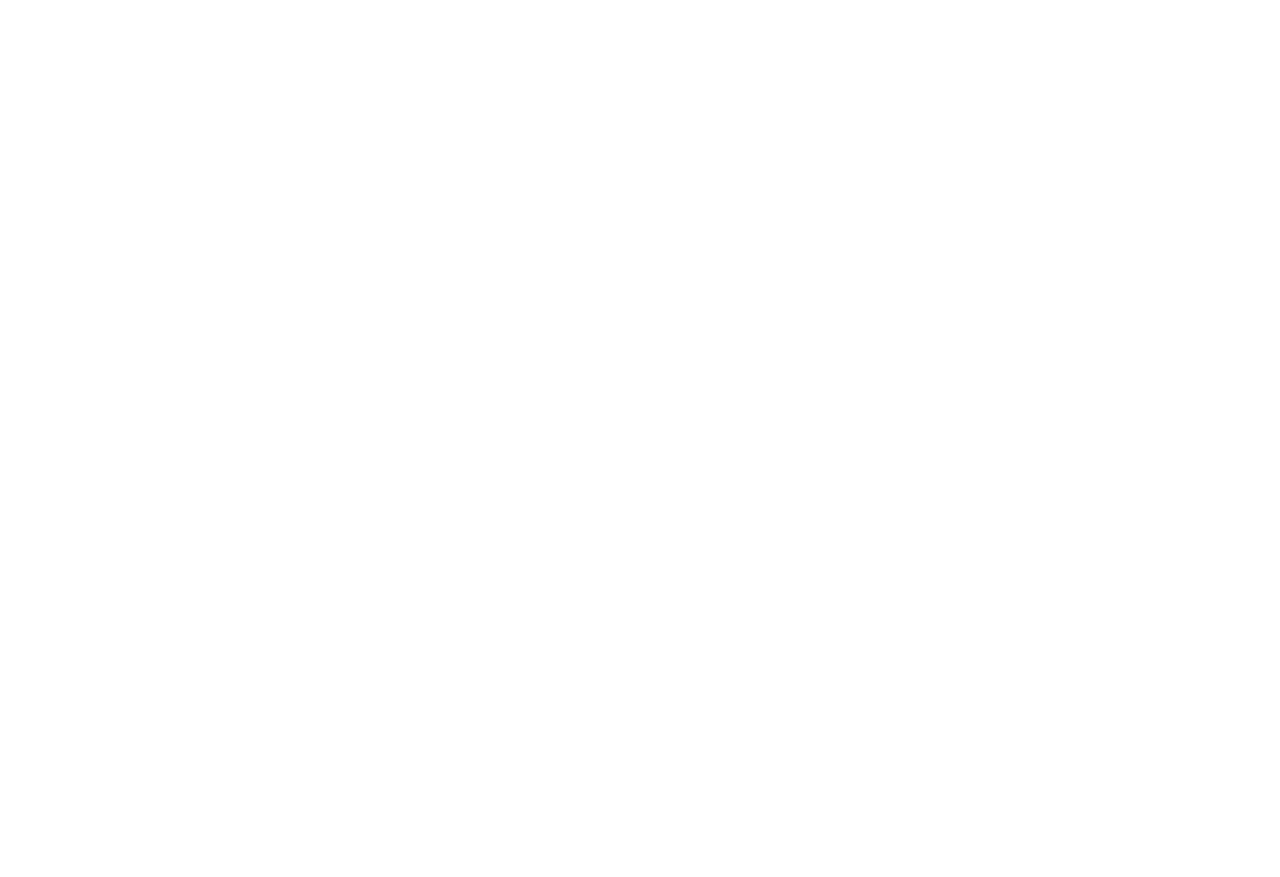
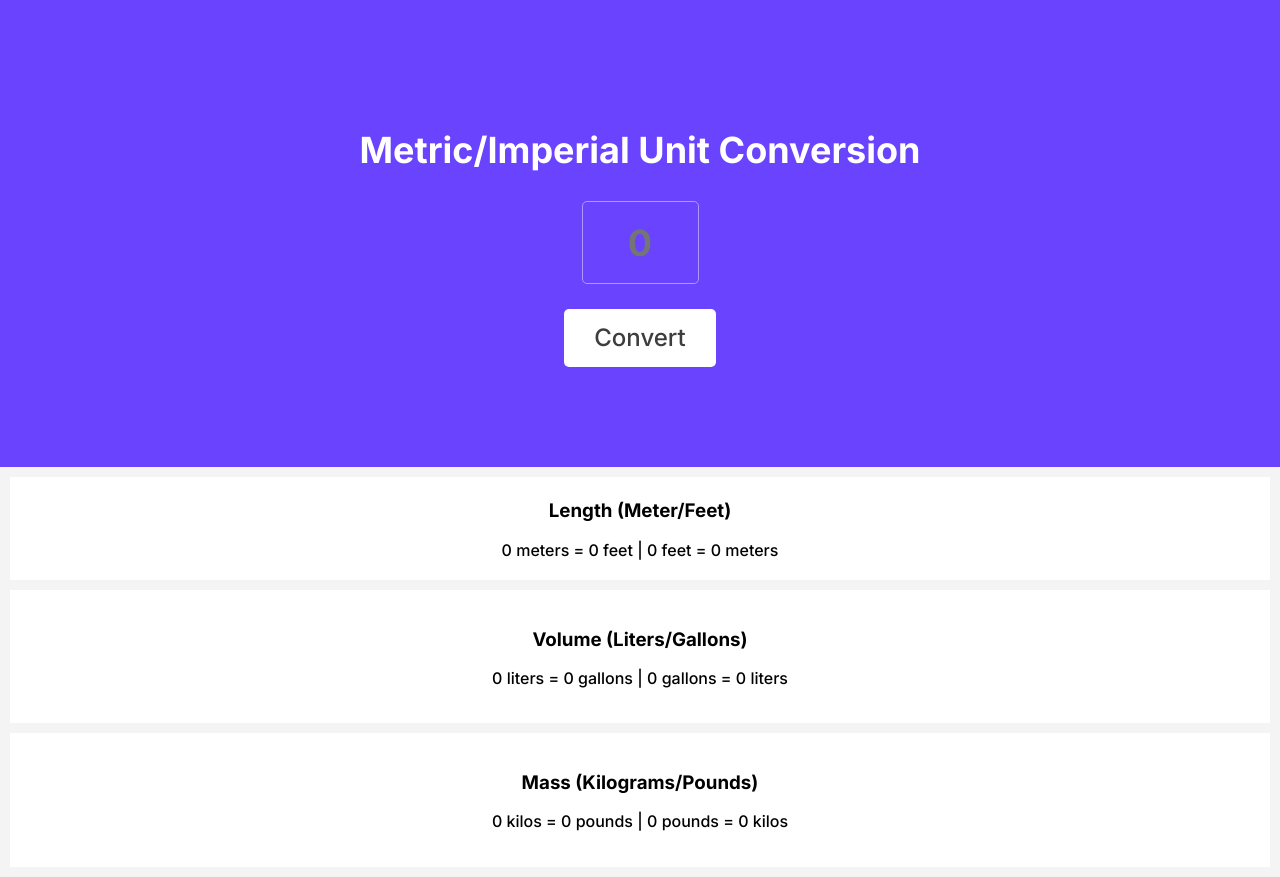
Before and after one commit to mariamconde/unit-converter, a website built with Vite: page index.html in a window 1280 px wide. Before the commit the page ends 800 px from the top, so only its background shows below. Built offline with nearby package versions, Linux system fonts and the light colour scheme.

Commit message:
unit-converter using html js and css solo project

```diff
--- a/index.css
+++ b/index.css
@@ -1,3 +1,61 @@
+
 body {
     margin: 0;
+    text-align: center;
+    font-family: 'Inter', sans-serif;
+    background: #F4F4F4;
 }
+
+
+.heading-container {
+    background: #6943fe;
+    color: white;
+    padding: 100px;
+    font-size: 24px;
+}
+
+.main{
+    background: #f4f4f4;
+    padding: 10px;
+}
+
+.section {
+    background: white;
+    padding: 5px;
+}
+.section-1 {
+    background: white;
+    padding: 20px;
+    margin-top: 10px;
+}
+
+.section-2 {
+    background: white;
+    padding: 20px;
+    margin-top: 10px;
+}
+
+button {
+border-radius: 5px;
+border: none;
+background: #FFFFFF;
+padding: 15px 30px;
+color: #3D3D3D;
+margin-top: 25px;
+}
+
+#input-el {
+    background-color: #6943fe;
+    border: 1px solid #B295FF;
+    border-radius: 5px;
+    width: 117px;
+    height: 83px;
+    text-align: center;
+    color: #FFFFFF;
+    font-weight: bolder;
+    font-size: 36px;
+    display: block;
+    margin: auto;
+
+
+}
--- a/index.html
+++ b/index.html
@@ -1,8 +1,37 @@
 <html>
-    <head><link rel="stylesheet" href="https://cdnjs.cloudflare.com/ajax/libs/normalize/8.0.1/normalize.css">
-        <link rel="stylesheet" href="index.css">
-    </head>
-    <body>
-        <script src="index.js"></script>
-    </body>
+  <head>
+    <link
+      rel="stylesheet"
+      href="https://cdnjs.cloudflare.com/ajax/libs/normalize/8.0.1/normalize.css"
+    />
+    <link rel="stylesheet" href="index.css" />
+    <link rel="preconnect" href="https://fonts.googleapis.com" />
+    <link rel="preconnect" href="https://fonts.gstatic.com" crossorigin />
+    <link
+      href="https://fonts.googleapis.com/css2?family=Inter:wght@500;700&display=swap"
+      rel="stylesheet"
+    />
+  </head>
+  <body>
+    <div class="heading-container">
+        <h2>Metric/Imperial Unit Conversion</h2>
+        <input id="input-el" type="text" placeholder="0">
+        <button id="convert-btn">Convert</button>
+    </div>
+<div class="main">
+        <div class="section" id="measurments">
+            <h3>Length (Meter/Feet)</h3>
+            <p id="length-el">0 meters = 0 feet | 0 feet = 0 meters</p>
+        </div>
+        <div class="section-1" id="measurments">
+            <h3>Volume (Liters/Gallons)</h3>
+            <p id="volume-el">0 liters = 0 gallons | 0 gallons = 0 liters</p>
+        </div>
+        <div class="section-2" id="measurments">
+            <h3>Mass (Kilograms/Pounds)</h3>
+            <p id="mass-el">0 kilos = 0 pounds | 0 pounds = 0 kilos</p>
+        </div>
+</div>
+    <script src="index.js"></script>
+  </body>
 </html>
--- a/index.js
+++ b/index.js
@@ -3,3 +3,24 @@
 1 liter = 0.264 gallon
 1 kilogram = 2.204 pound
 */
+
+let convertBtn = document.getElementById("convert-btn")
+let inputEl = document.getElementById("input-el")
+
+let lengthEl = document.getElementById("length-el")
+let volumeEl = document.getElementById("volume-el")
+let massEl = document.getElementById("mass-el")
+
+const meterToFeet = 3.2808
+const literToGallon = 0.2642
+const kilogramToPound = 2.2046
+const gallonToLiter = 3.7854
+
+
+convertBtn.addEventListener("click", function () {
+    let inputValue = inputEl.value
+    lengthEl.textContent = ` ${inputValue} meters = ${Number(inputValue * meterToFeet).toFixed(3)} feet | ${inputValue} feet = ${Number(inputValue / meterToFeet).toFixed(3)} meters`
+    volumeEl.textContent = `${inputValue} liters = ${Number(inputValue * literToGallon).toFixed(3)} gallons | ${inputValue} gallons = ${Number(inputValue  * gallonToLiter).toFixed(3)} liters`
+    massEl.textContent = `${inputValue} kilos = ${Number(inputValue * kilogramToPound).toFixed(3)} pounds | ${inputValue} pounds = ${Number(inputValue / kilogramToPound).toFixed(3)} kilos`
+
+})
```
